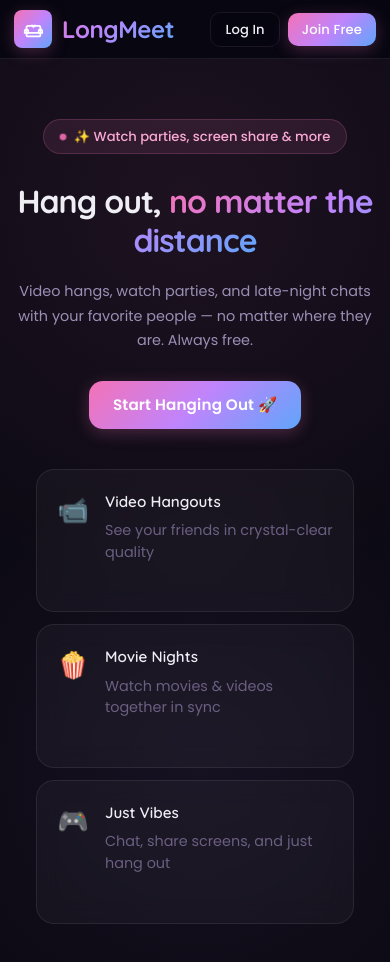
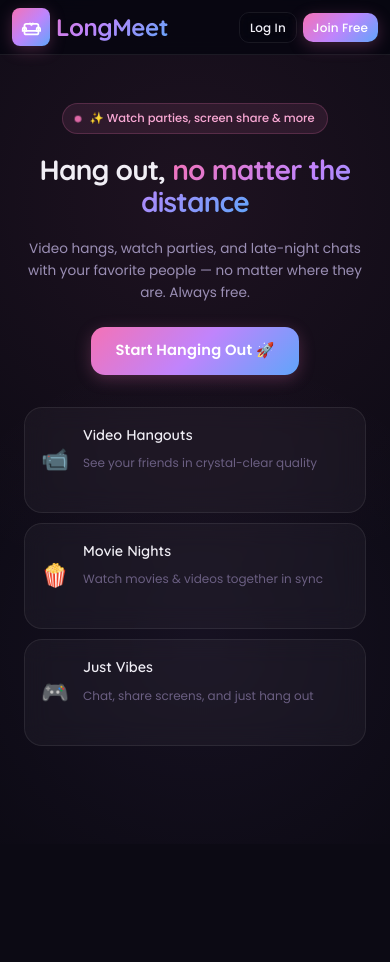
Before and after one commit to pandeyjiaditya/LongMeet, a React (Create React App) app in the folder client/: page / in a window 390 px wide. After the commit the page ends 844 px from the top, so only its background shows below. Built offline with nearby package versions, Linux system fonts and the light colour scheme; no server answers.

Commit message:
mobile view

```diff
--- a/client/src/styles/global.css
+++ b/client/src/styles/global.css
@@ -2322,129 +2322,254 @@ a:hover {
 
 /* ── Mobile (≤ 600px) ──────────────────────────────────────── */
 @media (max-width: 600px) {
+  /* ─── Navbar ─── */
   .navbar {
-    padding: 10px 14px;
-    gap: 8px;
+    padding: 8px 12px;
+    gap: 6px;
   }
   .logo {
-    font-size: 1.2rem;
+    font-size: 1.1rem;
+    gap: 6px;
   }
   .logo-icon {
-    width: 30px;
-    height: 30px;
+    width: 28px;
+    height: 28px;
     border-radius: 8px;
   }
+  .logo-icon svg {
+    width: 16px;
+    height: 16px;
+  }
   .nav-links {
-    gap: 8px;
+    gap: 6px;
   }
   .nav-links .btn {
-    padding: 6px 14px;
-    font-size: 0.82rem;
+    padding: 5px 10px;
+    font-size: 0.75rem;
   }
   .nav-links span {
-    font-size: 0.82rem;
-    max-width: 100px;
+    font-size: 0.75rem;
+    max-width: 80px;
     overflow: hidden;
     text-overflow: ellipsis;
     white-space: nowrap;
   }
+
+  /* ─── Hero / Home ─── */
   .hero {
-    padding: 60px 16px 40px;
+    padding: 48px 16px 32px;
+  }
+  .hero-badge {
+    font-size: 0.72rem;
+    padding: 5px 12px;
+    margin-bottom: 20px;
   }
   .hero h2 {
-    font-size: 2rem;
-    line-height: 1.2;
+    font-size: 1.75rem;
+    line-height: 1.15;
   }
   .hero p {
-    font-size: 0.9rem;
-    margin-bottom: 28px;
+    font-size: 0.85rem;
+    margin-bottom: 24px;
+    line-height: 1.6;
   }
   .hero-tiles {
     grid-template-columns: 1fr;
-    gap: 12px;
-    margin-top: 40px;
+    gap: 10px;
+    margin-top: 32px;
+    padding: 0 8px;
   }
   .hero-tile {
-    padding: 20px;
+    padding: 16px;
     text-align: left;
     display: flex;
-    gap: 16px;
-    align-items: flex-start;
+    gap: 14px;
+    align-items: center;
   }
   .hero-tile-icon {
     margin-bottom: 0;
-    font-size: 1.6rem;
+    font-size: 1.4rem;
     flex-shrink: 0;
   }
   .hero-tile h4 {
-    font-size: 0.95rem;
+    font-size: 0.9rem;
+  }
+  .hero-tile p {
+    font-size: 0.75rem;
   }
   .btn-lg {
     padding: 12px 24px;
-    font-size: 0.95rem;
-  }
+    font-size: 0.92rem;
+  }
+
+  /* ─── Auth Pages ─── */
   .auth-container {
-    padding: 16px;
+    padding: 16px 12px;
   }
   .auth-card {
-    padding: 28px 22px;
+    padding: 24px 18px;
     border-radius: var(--radius-lg);
   }
   .auth-card h2 {
-    font-size: 1.3rem;
+    font-size: 1.2rem;
     margin-bottom: 4px;
   }
+  .auth-subtitle {
+    font-size: 0.82rem;
+    margin-bottom: 20px;
+  }
   .auth-card input {
-    padding: 11px 12px 11px 38px;
+    padding: 11px 12px 11px 36px;
+    font-size: 0.85rem;
+  }
+  .auth-card form .btn-primary {
+    padding: 12px;
+    font-size: 0.9rem;
+  }
+  .auth-divider {
+    margin: 16px 0 14px;
+  }
+
+  /* ─── Dashboard ─── */
+  .dashboard-main {
+    padding: 20px 14px;
+    gap: 24px;
+  }
+  .dashboard-welcome h2 {
+    font-size: 1.4rem;
+  }
+  .dashboard-welcome p {
     font-size: 0.88rem;
-  }
-  .dashboard-main {
-    padding: 24px 16px;
-    gap: 32px;
-  }
-  .dashboard-welcome h2 {
-    font-size: 1.6rem;
   }
   .dashboard-actions {
     flex-direction: column;
     align-items: stretch;
-    gap: 12px;
+    gap: 10px;
+    width: 100%;
+  }
+  .dashboard-tile {
+    display: flex;
+    align-items: center;
+    text-align: left;
+    padding: 18px 16px;
+    gap: 14px;
+    min-width: auto;
+  }
+  .dashboard-tile-icon {
+    font-size: 1.6rem;
+    width: 44px;
+    height: 44px;
+    border-radius: 12px;
+    flex-shrink: 0;
+    margin-bottom: 0;
+  }
+  .dashboard-tile h3 {
+    font-size: 0.95rem;
+    margin-bottom: 2px;
+  }
+  .dashboard-tile p {
+    font-size: 0.75rem;
+  }
+  .dashboard-join-section {
+    padding: 18px 16px;
+    width: 100%;
+    box-sizing: border-box;
+  }
+  .dashboard-join-section .join-label {
+    font-size: 0.82rem;
   }
   .join-form {
     flex-direction: column;
-    gap: 10px;
+    gap: 8px;
+    width: 100%;
   }
   .join-form input {
     width: 100%;
   }
+  .join-form .btn {
+    width: 100%;
+    text-align: center;
+  }
+
+  /* ─── Profile ─── */
+  .profile-main {
+    padding: 20px 12px;
+  }
+  .profile-card {
+    padding: 24px 16px;
+    border-radius: var(--radius-lg);
+  }
+  .profile-card h2 {
+    font-size: 1.2rem;
+    margin-bottom: 18px;
+  }
+  .profile-avatar-section {
+    width: 80px;
+    height: 80px;
+  }
+  .profile-avatar-placeholder {
+    font-size: 1.4rem;
+  }
+  .profile-form input,
+  .profile-form textarea {
+    font-size: 0.88rem;
+    padding: 10px 12px;
+  }
+  .profile-divider {
+    margin: 20px 0;
+  }
+  .profile-section-title {
+    font-size: 1rem;
+  }
+
+  /* ─── Meeting Header ─── */
   .meeting-header {
-    padding: 8px 12px;
+    padding: 6px 10px;
     flex-wrap: wrap;
-    gap: 6px;
+    gap: 4px;
+    min-height: auto;
   }
   .meeting-id {
-    font-size: 0.75rem;
+    font-size: 0.7rem;
+    gap: 4px;
+  }
+  .meeting-id-label {
+    display: none;
   }
   .meeting-id-value {
-    font-size: 0.72rem;
-    padding: 3px 8px;
-    max-width: 140px;
+    font-size: 0.68rem;
+    padding: 2px 6px;
+    max-width: 120px;
     overflow: hidden;
     text-overflow: ellipsis;
     white-space: nowrap;
   }
+  .copy-id-btn {
+    padding: 2px 6px;
+    font-size: 0.68rem;
+  }
+  .copy-id-text {
+    display: none;
+  }
   .meeting-members {
-    font-size: 0.75rem;
-    padding: 4px 10px;
-  }
+    font-size: 0.7rem;
+    padding: 3px 8px;
+    display: none; /* count shown in controls bar instead */
+  }
+
+  /* ─── Meeting Body & Video Area ─── */
   .meeting-body {
     flex-direction: column;
     position: relative;
   }
+  .video-area {
+    padding: 4px;
+    gap: 4px;
+  }
   .video-grid {
     grid-template-columns: 1fr;
-    gap: 6px;
-    padding: 8px;
+    gap: 4px;
+    padding: 4px;
   }
   .video-grid.count-1 {
     grid-template-columns: 1fr;
@@ -2452,7 +2577,7 @@ a:hover {
     margin: 0;
   }
   .video-grid.count-2 {
-    grid-template-columns: 1fr;
+    grid-template-columns: repeat(2, 1fr);
     max-width: none;
     margin: 0;
   }
@@ -2473,76 +2598,135 @@ a:hover {
     margin: 0;
   }
   .video-tile {
-    border-radius: 12px;
-  }
+    border-radius: 10px;
+  }
+  .video-name-text {
+    font-size: 0.7rem;
+  }
+  .video-bottom-bar {
+    padding: 4px 8px;
+  }
+  .host-tag {
+    font-size: 0.55rem;
+    padding: 1px 5px;
+  }
+  .video-avatar-fallback .avatar-img,
+  .video-avatar-fallback .avatar-initials {
+    width: 48px;
+    height: 48px;
+    font-size: 1.2rem;
+  }
+  .video-avatar-fallback .avatar-name {
+    font-size: 0.75rem;
+  }
+  .video-avatar-fallback {
+    gap: 6px;
+  }
+
+  /* Screen share PiP */
   .screen-share-pip {
-    width: 120px;
-    bottom: 8px;
-    right: 8px;
-    border-radius: 10px;
-  }
-  .video-name-text {
-    font-size: 0.75rem;
-  }
+    width: 100px;
+    bottom: 6px;
+    right: 6px;
+    border-radius: 8px;
+  }
+
+  /* Pinned layout */
   .video-area.has-pinned {
     flex-direction: column;
+  }
+  .video-area.has-pinned .pinned-video-section {
+    flex: 2;
+    min-height: 0;
   }
   .video-area.has-pinned .video-grid {
     max-width: none;
     min-width: auto;
-    max-height: 180px;
+    max-height: 140px;
+    flex: none;
+    overflow-x: auto;
+    overflow-y: hidden;
   }
   .video-area.has-pinned .video-grid.sidebar-grid {
-    grid-template-columns: repeat(auto-fit, minmax(120px, 1fr));
-  }
-  .participants-panel {
-    position: fixed;
-    right: 0;
-    top: 0;
-    bottom: 0;
-    width: 100%;
-    max-width: 100vw;
-    z-index: 100;
-    height: auto;
-  }
-  .video-avatar-fallback .avatar-img,
-  .video-avatar-fallback .avatar-initials {
-    width: 56px;
-    height: 56px;
-    font-size: 1.4rem;
-  }
+    grid-template-columns: repeat(auto-fit, minmax(100px, 1fr));
+    grid-auto-rows: min-content;
+  }
+  .pinned-indicator {
+    font-size: 0.65rem;
+    padding: 3px 8px;
+    top: 6px;
+    left: 6px;
+  }
+  .pin-btn {
+    width: 28px;
+    height: 28px;
+    font-size: 0.9rem;
+  }
+  .unpin-btn {
+    padding: 4px 10px;
+    font-size: 0.7rem;
+  }
+  .video-hover-overlay {
+    padding: 6px;
+  }
+
+  /* ─── Controls Bar (COMPACT — icon only) ─── */
   .controls-bar {
-    padding: 8px 8px;
-    gap: 4px;
+    padding: 6px 6px env(safe-area-inset-bottom, 6px);
+    gap: 0;
+    flex-wrap: wrap;
+    justify-content: center;
   }
   .member-count {
     padding: 6px 10px;
-    font-size: 0.75rem;
+    font-size: 0.72rem;
+    order: 0;
+  }
+  .member-count .member-icon {
+    font-size: 0.9rem;
   }
   .controls-center {
-    gap: 6px;
-    flex-wrap: wrap;
+    gap: 4px;
+    flex-wrap: nowrap;
     justify-content: center;
+    order: 1;
+    overflow-x: auto;
+    -webkit-overflow-scrolling: touch;
+    scrollbar-width: none;
+    flex: 1;
+    min-width: 0;
+  }
+  .controls-center::-webkit-scrollbar {
+    display: none;
   }
   .control-btn {
-    padding: 8px 10px;
-    min-width: 44px;
+    padding: 8px;
+    min-width: 40px;
     border-radius: 10px;
+    flex-shrink: 0;
   }
   .ctrl-icon {
-    font-size: 1.1rem;
+    font-size: 1.15rem;
   }
   .ctrl-label {
-    font-size: 0.55rem;
+    display: none;
   }
   .flip-camera-btn {
     display: flex !important;
   }
+  .leave-btn {
+    padding: 8px 12px;
+    order: 2;
+    flex-shrink: 0;
+  }
+
+  /* Layout dropdown */
   .layout-dropdown {
-    min-width: 190px;
+    min-width: 180px;
     right: 0;
     left: auto;
     transform: none;
+    bottom: calc(100% + 8px);
   }
   @keyframes fadeInUp {
     from {
@@ -2554,9 +2738,18 @@ a:hover {
       transform: translateY(0);
     }
   }
-  .leave-btn {
-    padding: 8px 12px;
-  }
+  .layout-option {
+    padding: 8px 10px;
+    gap: 8px;
+  }
+  .layout-option-label {
+    font-size: 0.8rem;
+  }
+  .layout-option-desc {
+    font-size: 0.65rem;
+  }
+
+  /* ─── Chat Panel (full-screen overlay) ─── */
   .chat-panel {
     position: fixed;
     right: 0;
@@ -2564,40 +2757,78 @@ a:hover {
     bottom: 0;
     width: 100%;
     border-left: none;
-    border-top: 1px solid var(--border-color);
     z-index: 100;
-    height: auto;
-  }
-  .chat-panel h3 {
-    padding: 12px 16px;
+    height: 100%;
+  }
+  .chat-header {
+    padding: 12px 14px;
+  }
+  .chat-header h3 {
     font-size: 1rem;
   }
+  .chat-messages {
+    padding: 8px 10px;
+  }
   .chat-input {
-    padding: 10px;
+    padding: 8px 10px env(safe-area-inset-bottom, 8px);
     gap: 6px;
   }
   .chat-input input {
-    padding: 8px;
-    font-size: 0.9rem;
+    padding: 10px 12px;
+    font-size: 0.88rem;
   }
   .chat-input button {
-    padding: 8px 12px;
-    font-size: 0.9rem;
-  }
+    padding: 10px 14px;
+    font-size: 0.88rem;
+  }
+
+  /* ─── Participants Panel (full-screen overlay) ─── */
+  .participants-panel {
+    position: fixed;
+    right: 0;
+    top: 0;
+    bottom: 0;
+    width: 100%;
+    max-width: 100vw;
+    z-index: 100;
+    height: 100%;
+  }
+  .participants-header {
+    padding: 12px 14px;
+  }
+  .participant-item {
+    padding: 8px 14px;
+  }
+  .participant-avatar-small {
+    width: 32px;
+    height: 32px;
+  }
+  .participant-name {
+    font-size: 0.85rem;
+  }
+
+  /* ─── Watch Party Panel ─── */
   .watch-party-panel {
     width: 100%;
     border-right: none;
+    z-index: 100;
+  }
+  .watch-party-header {
+    padding: 12px 14px;
   }
   .watch-party-form {
-    padding: 12px;
+    padding: 10px 12px;
   }
   .watch-party-form input {
     font-size: 0.85rem;
+    padding: 10px 12px;
   }
   .watch-party-info {
-    padding: 0 12px 12px;
-    font-size: 0.8rem;
-  }
+    padding: 0 12px 10px;
+    font-size: 0.78rem;
+  }
+
+  /* ─── Sync Player ─── */
   .sync-player-overlay {
     align-items: flex-end;
   }
@@ -2605,94 +2836,156 @@ a:hover {
     width: 100vw;
     max-width: 100vw;
     border-radius: var(--radius-lg) var(--radius-lg) 0 0;
-    max-height: 90vh;
+    max-height: 85vh;
     overflow-y: auto;
   }
   .sync-player-header {
     padding: 10px 14px;
-    font-size: 0.9rem;
+    font-size: 0.88rem;
   }
   .sync-player-url {
-    padding: 8px 14px;
-    font-size: 0.7rem;
-  }
+    padding: 8px 12px;
+    font-size: 0.68rem;
+  }
+
+  /* ─── Modals ─── */
+  .permission-modal {
+    padding: 22px 20px;
+    max-width: 320px;
+  }
+  .permission-modal p {
+    font-size: 0.92rem;
+  }
+  .permission-modal-actions .btn {
+    min-width: 80px;
+    padding: 8px 16px;
+    font-size: 0.88rem;
+  }
+  .pending-requests-panel {
+    top: auto;
+    bottom: 70px;
+    right: 8px;
+    left: 8px;
+    width: auto;
+    max-height: 50vh;
+  }
+
+  /* ─── Misc ─── */
   .not-found h1 {
-    font-size: 5rem;
+    font-size: 4.5rem;
   }
   .not-found p {
-    font-size: 1rem;
-  }
-  .profile-card {
-    padding: 24px 18px;
-    border-radius: var(--radius-lg);
-  }
-  .profile-card h2 {
-    font-size: 1.25rem;
-  }
-  .profile-avatar-section {
-    width: 90px;
-    height: 90px;
-  }
-  .profile-avatar-placeholder {
-    font-size: 1.6rem;
-  }
-  .profile-form input,
-  .profile-form textarea {
-    font-size: 0.9rem;
-    padding: 10px 12px;
+    font-size: 0.92rem;
+  }
+  .control-notice {
+    bottom: 80px;
+    font-size: 0.8rem;
+    padding: 8px 18px;
+  }
+  .remove-participant-btn {
+    opacity: 1;
+    width: 24px;
+    height: 24px;
+    font-size: 0.75rem;
   }
 }
 
 /* ── Small mobile (≤ 380px) ────────────────────────────────── */
 @media (max-width: 380px) {
   .hero h2 {
-    font-size: 1.5rem;
+    font-size: 1.4rem;
   }
   .hero p {
-    font-size: 0.82rem;
+    font-size: 0.78rem;
   }
   .btn-lg {
     padding: 10px 18px;
     font-size: 0.85rem;
   }
   .auth-card {
-    padding: 20px 16px;
+    padding: 18px 14px;
+  }
+  .auth-card h2 {
+    font-size: 1.1rem;
+  }
+  .dashboard-welcome h2 {
+    font-size: 1.2rem;
+  }
+  .dashboard-tile {
+    padding: 14px 12px;
+    gap: 10px;
+  }
+  .dashboard-tile-icon {
+    width: 38px;
+    height: 38px;
+    font-size: 1.3rem;
+    border-radius: 10px;
   }
   .control-btn {
+    padding: 6px;
+    min-width: 36px;
+  }
+  .ctrl-icon {
+    font-size: 1rem;
+  }
+  .member-count {
+    padding: 5px 8px;
+    font-size: 0.68rem;
+  }
+  .member-count .member-number {
+    font-size: 0.72rem;
+  }
+  .video-grid.count-2 {
+    grid-template-columns: 1fr;
+  }
+  .navbar {
     padding: 6px 8px;
-    min-width: 38px;
-  }
-  .ctrl-icon {
+  }
+  .logo {
     font-size: 0.95rem;
+  }
+  .nav-links .btn {
+    padding: 4px 8px;
+    font-size: 0.7rem;
+  }
+  .nav-links span {
+    display: none;
+  }
+}
+
+/* ── Landscape mobile ──────────────────────────────────────── */
+@media (max-height: 500px) and (orientation: landscape) {
+  .meeting-header {
+    padding: 3px 10px;
+  }
+  .meeting-header .meeting-id {
+    font-size: 0.65rem;
+  }
+  .video-grid {
+    grid-template-columns: repeat(auto-fit, minmax(180px, 1fr));
+    padding: 2px;
+    gap: 2px;
+  }
+  .video-area {
+    padding: 2px;
+    gap: 2px;
+  }
+  .controls-bar {
+    padding: 3px 6px;
+  }
+  .control-btn {
+    padding: 5px 8px;
   }
   .ctrl-label {
     display: none;
   }
-  .member-count .member-number {
-    font-size: 0.75rem;
-  }
-  .meeting-id-label {
-    display: none;
-  }
-}
-
-/* ── Landscape mobile ──────────────────────────────────────── */
-@media (max-height: 500px) and (orientation: landscape) {
-  .video-grid {
-    grid-template-columns: repeat(auto-fit, minmax(200px, 1fr));
-    padding: 4px;
-    gap: 4px;
-  }
-  .meeting-header {
-    padding: 4px 12px;
-  }
-  .controls-bar {
-    padding: 4px 8px;
-  }
-  .control-btn {
-    padding: 6px 10px;
-  }
-  .ctrl-label {
+  .video-avatar-fallback .avatar-img,
+  .video-avatar-fallback .avatar-initials {
+    width: 36px;
+    height: 36px;
+    font-size: 1rem;
+  }
+  .video-avatar-fallback .avatar-name {
     display: none;
   }
 }
@@ -2963,29 +3256,45 @@ a:hover {
 
 /* ── Responsive Pre-join ─────────────────────────────────── */
 @media (max-width: 600px) {
+  .prejoin-container {
+    padding: 12px;
+  }
   .prejoin-card {
-    padding: 24px 20px;
-    gap: 18px;
+    padding: 20px 16px;
+    gap: 16px;
     border-radius: var(--radius-lg);
   }
   .prejoin-header h2 {
-    font-size: 1.3rem;
+    font-size: 1.2rem;
+  }
+  .prejoin-room-id {
+    font-size: 0.78rem;
   }
   .prejoin-controls {
-    gap: 12px;
+    gap: 10px;
   }
   .prejoin-toggle-btn {
-    padding: 12px 20px;
-    min-width: 80px;
+    padding: 10px 16px;
+    min-width: 72px;
   }
   .prejoin-toggle-icon {
-    font-size: 1.3rem;
+    font-size: 1.2rem;
+  }
+  .prejoin-toggle-label {
+    font-size: 0.68rem;
   }
   .prejoin-avatar-initials,
   .prejoin-avatar-img {
-    width: 60px;
-    height: 60px;
-    font-size: 1.5rem;
+    width: 56px;
+    height: 56px;
+    font-size: 1.4rem;
+  }
+  .prejoin-join-btn {
+    padding: 14px;
+    font-size: 0.95rem;
+  }
+  .prejoin-hint {
+    font-size: 0.72rem;
   }
 }
 
```
